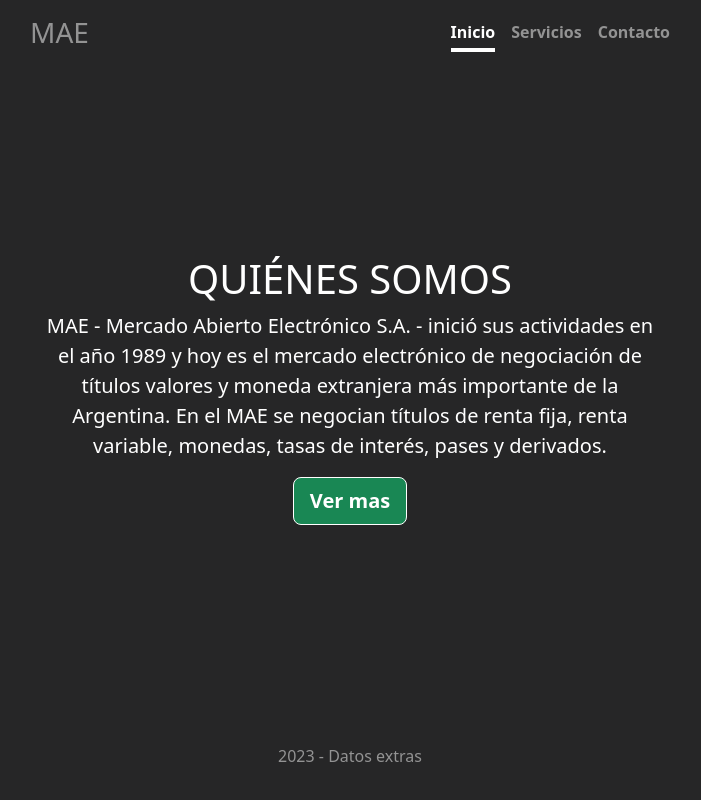
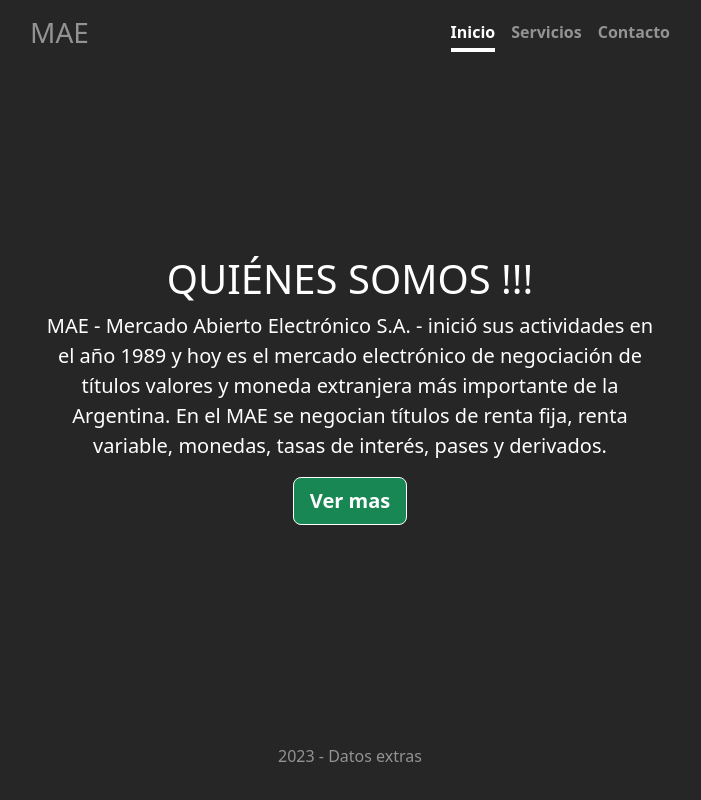
Before and after one commit to bycross028/workshop-mae, a plain HTML site: page index.html in a window 1280 px wide. Shown: the whole page, without its empty margins (290-991 px from the left). Drawn offline with Linux system fonts and the light colour scheme.

Commit message:
Se agregaron archivos

```diff
--- a/index.html
+++ b/index.html
@@ -21,7 +21,7 @@
     </header>
 
     <main class="px-3">
-      <h1 class="text-white">QUIÉNES SOMOS</h1>
+      <h1 class="text-white">QUIÉNES SOMOS !!!</h1>
       <p class="lead text-white">MAE - <b>Mercado Abierto Electrónico S.A.</b> - inició sus actividades en el año 1989 y hoy es el mercado electrónico de negociación de títulos valores y moneda extranjera más importante de la Argentina. En el MAE se negocian títulos de renta fija, renta variable, monedas, tasas de interés, pases y derivados.</p>
       <p class="lead">
         <a href="#" class="btn btn-lg btn-success fw-bold border-white">Ver mas</a>
```
Also changed, not shown: 1 other file.
